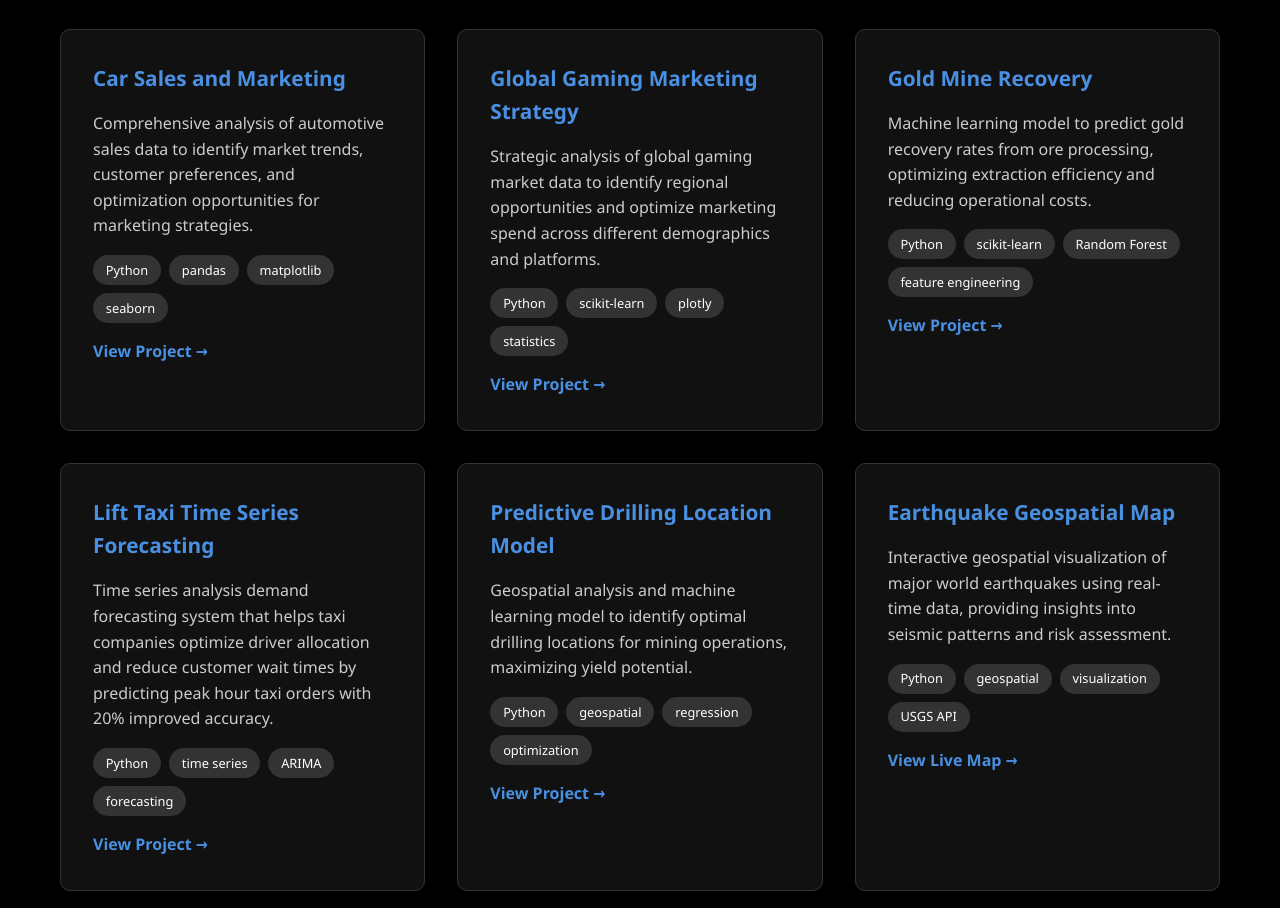
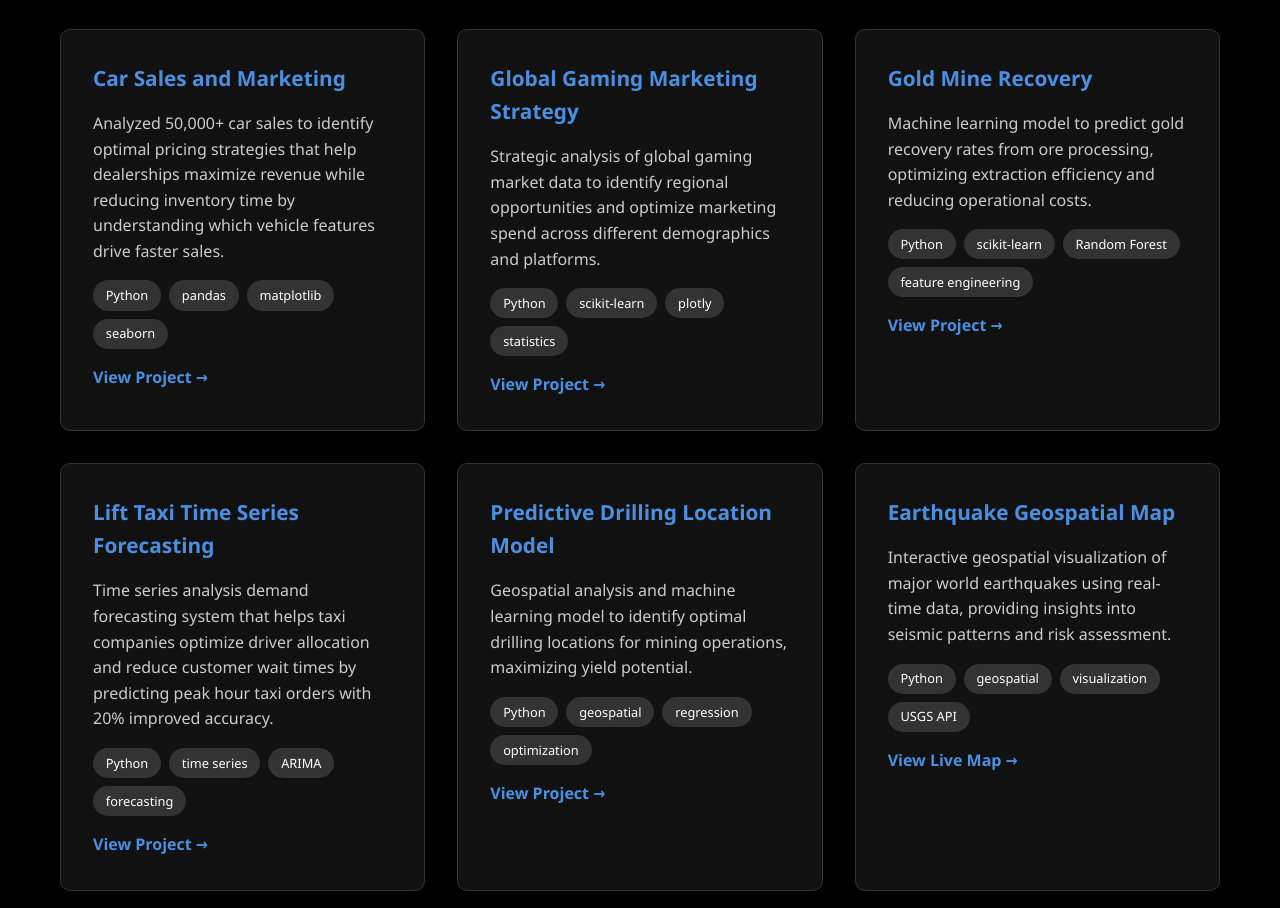
Before and after one commit to Tom-Kinstle/website, a plain HTML site: page index.html in a window 1280 px wide. Shown: the part 2543-3451 px from the top of the page. Drawn offline with Linux system fonts and the light colour scheme.

Commit message:
Update index.html

```diff
--- a/index.html
+++ b/index.html
@@ -381,7 +381,7 @@
             <div class="portfolio-grid">
                 <div class="project-card">
                     <h3>Car Sales and Marketing</h3>
-                    <p>Comprehensive analysis of automotive sales data to identify market trends, customer preferences, and optimization opportunities for marketing strategies.</p>
+                    <p>Analyzed 50,000+ car sales to identify optimal pricing strategies that help dealerships maximize revenue while reducing inventory time by understanding which vehicle features drive faster sales.</p>
                     <div class="tech-stack">
                         <span class="tech-tag">Python</span>
                         <span class="tech-tag">pandas</span>
```
